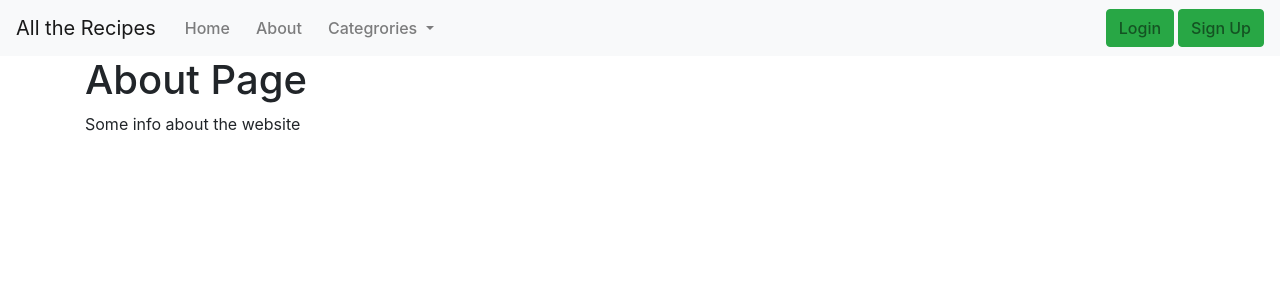
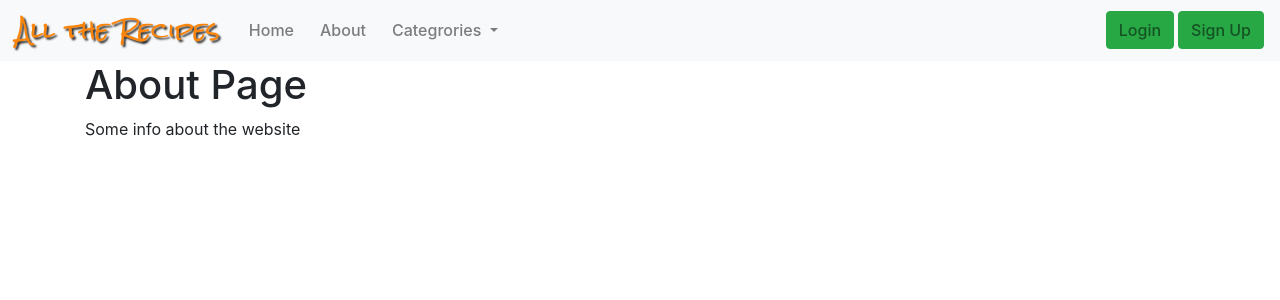
Before and after one commit to Matte-gtr/all_the_recipes, a Flask app: page /about in a window 1280 px wide. Shown: the top 300 px of the page. Run offline with Flask 2, Linux system fonts and the light colour scheme; data that the repository does not hold is empty; some libraries are stand-ins or nearby versions.

Commit message:
style brand logo in navbar

```diff
--- a/static/css/style.css
+++ b/static/css/style.css
@@ -1,3 +1,5 @@
+@import url('https://fonts.googleapis.com/css2?family=Rock+Salt&display=swap');
+
 /*-----------------general/re-usable styles-----------------*/
 
 .center {
@@ -42,7 +44,20 @@
     font-weight: 500;
 }
 
+.site-logo {
+    font-family: 'Rock Salt', cursive;
+    font-size: 23px;
+    text-shadow: 2px 2px 2px #2f2f2f;
+    color: #fb840a;
+}
+
 /*-----------------nav bar & search bar-----------------*/
+
+#site-banner {
+    width: 20px;
+    height: 15px;
+
+}
 
 #search-container {
     -webkit-transition: all 0.5s ease;
--- a/templates/base.html
+++ b/templates/base.html
@@ -8,13 +8,14 @@
 	<link rel="stylesheet" href="https://stackpath.bootstrapcdn.com/bootstrap/4.1.3/css/bootstrap.min.css"
 		integrity="sha384-MCw98/SFnGE8fJT3GXwEOngsV7Zt27NXFoaoApmYm81iuXoPkFOJwJ8ERdknLPMO" crossorigin="anonymous">
     <script src="https://kit.fontawesome.com/61719d41d6.js" crossorigin="anonymous"></script>
+    <link href="https://fonts.googleapis.com/css2?family=Caveat:wght@700&display=swap" rel="stylesheet">
     <link href="{{ url_for('static', filename='css/style.css') }}" rel="stylesheet" type="text/css">
 </head>
 
 <body>
     <!-- navbar -->
 	<nav class="navbar navbar-expand-md navbar-light bg-light">
-		<a class="navbar-brand" href="{{url_for('home_page')}}">All the Recipes</a>
+		<a class="navbar-brand" href="{{url_for('home_page')}}"><span class="site-logo">All the Recipes</span></a>
 		<button class="navbar-toggler" type="button" data-toggle="collapse" data-target="#navbarSupportedContent" aria-controls="navbarSupportedContent" aria-expanded="false" aria-label="Toggle navigation">
             <span class="navbar-toggler-icon"></span>
         </button>
```
Also changed, not shown: static/images/search-background.jpg (added).
